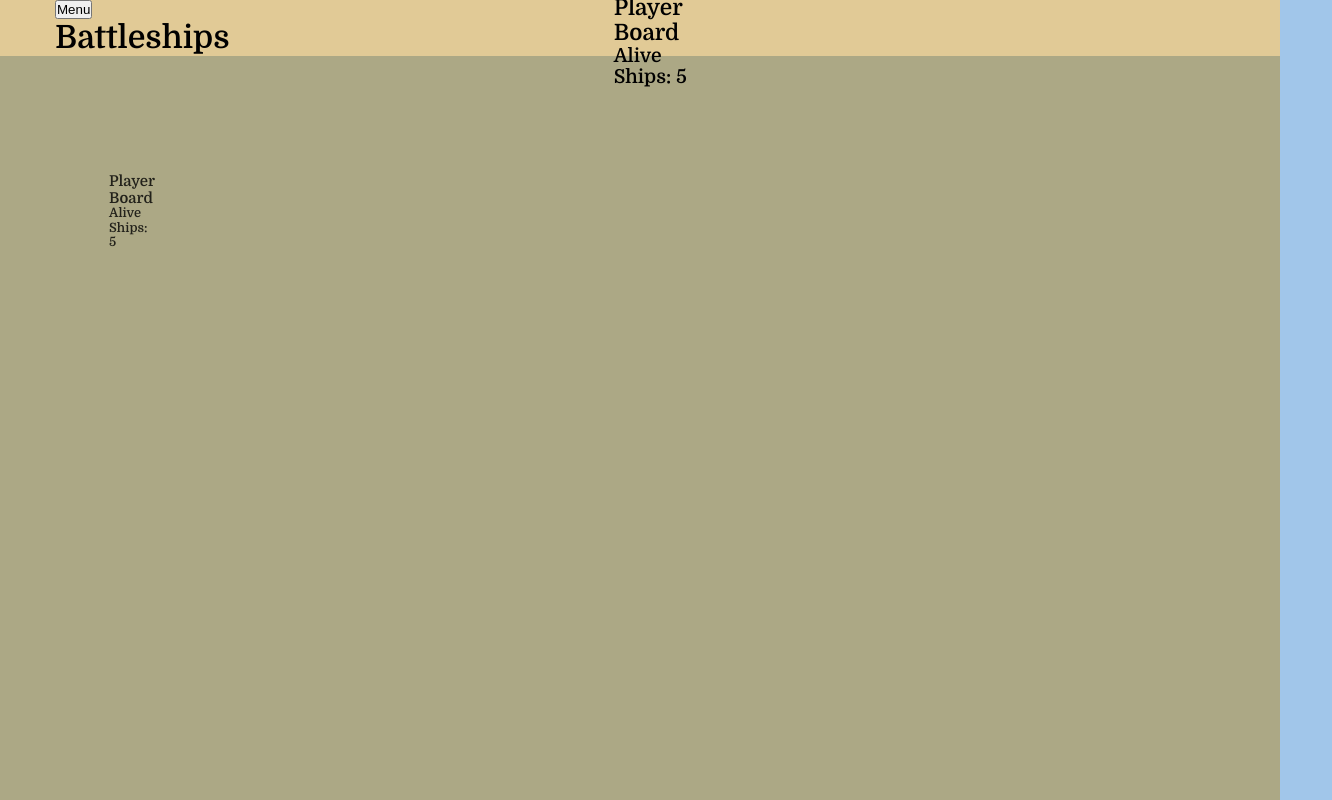
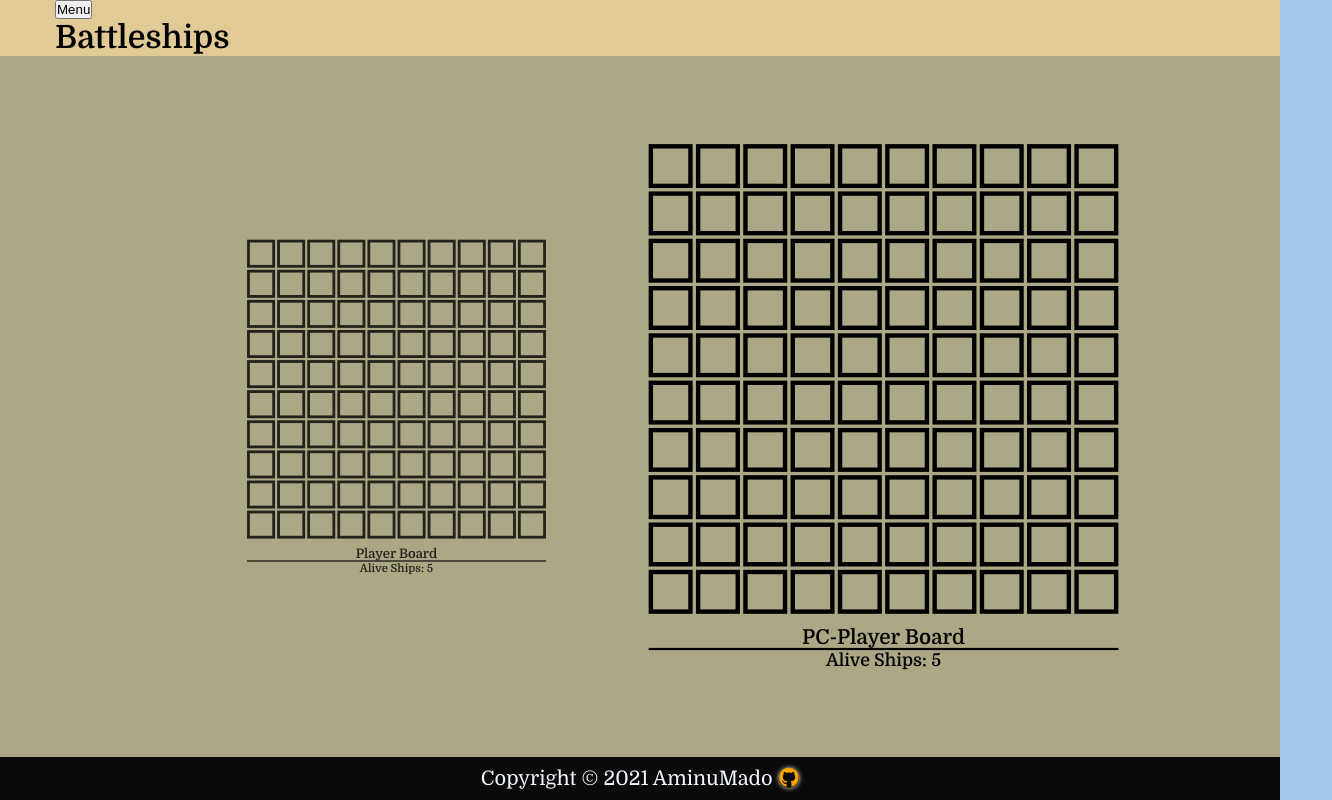
Before and after one commit to AminuMado/battleships, a website built with webpack: page src/index.html in a window 1280 px wide. Both pictures are taken after a click on the button "Start". Shown: the top 800 px of the page, 1332 px wide, since content can reach past the window. Built offline with nearby package versions, Linux system fonts and the light colour scheme.

Commit message:
added styling to board info

```diff
--- a/src/style.css
+++ b/src/style.css
@@ -67,31 +67,33 @@ body {
 /* This is for the gameboard in the main section */
 
 /* now we actually start */
-.start-game-page {
-  display: none;
-  justify-content: center;
-  align-items: center;
-  gap: 60px;
-  transform: scale(0);
-  opacity: 0;
-  transition: all 1s ease-in-out;
-}
 
-.p1-board-container {
+.p1-board {
   display: grid;
   grid-template-columns: repeat(10, 1fr);
   grid-template-rows: repeat(10, 1fr);
   grid-gap: 3px;
 }
+.p1-board-container {
+  display: flex;
+  flex-direction: column;
+  gap: 10px;
+}
 .p2-board-container {
+  display: flex;
+  flex-direction: column;
+  transform: scale(0);
+  opacity: 0;
+  gap: 10px;
+}
+.p2-board {
   display: grid;
   grid-template-columns: repeat(10, 1fr);
   grid-template-rows: repeat(10, 1fr);
   grid-gap: 3px;
-  transform: scale(0);
-  opacity: 0;
 }
-.grid-cell {
+.p1-grid-cell,
+.p2-grid-cell {
   transition: all 90ms ease-in;
   display: flex;
   align-items: center;
@@ -101,7 +103,13 @@ body {
   position: relative;
   box-sizing: border-box;
 }
-
+h3 {
+  border-bottom: 2px solid;
+  text-align: center;
+}
+h4 {
+  text-align: center;
+}
 /* .grid-cell:hover {
   background-color: #a1c6ea;
 } */
@@ -176,7 +184,7 @@ body {
 }
 
 .show {
-  transform: scale(1.2);
+  transform: scale(1.1);
   opacity: 1;
   transition: all 1s ease-in-out;
 }
@@ -186,7 +194,7 @@ body {
   transition: all 1s ease-in-out;
 }
 .disable {
-  transform: scale(0.8);
+  transform: scale(0.7);
   opacity: 0.8;
   transition: all 1s ease-in-out;
   pointer-events: none;
```
